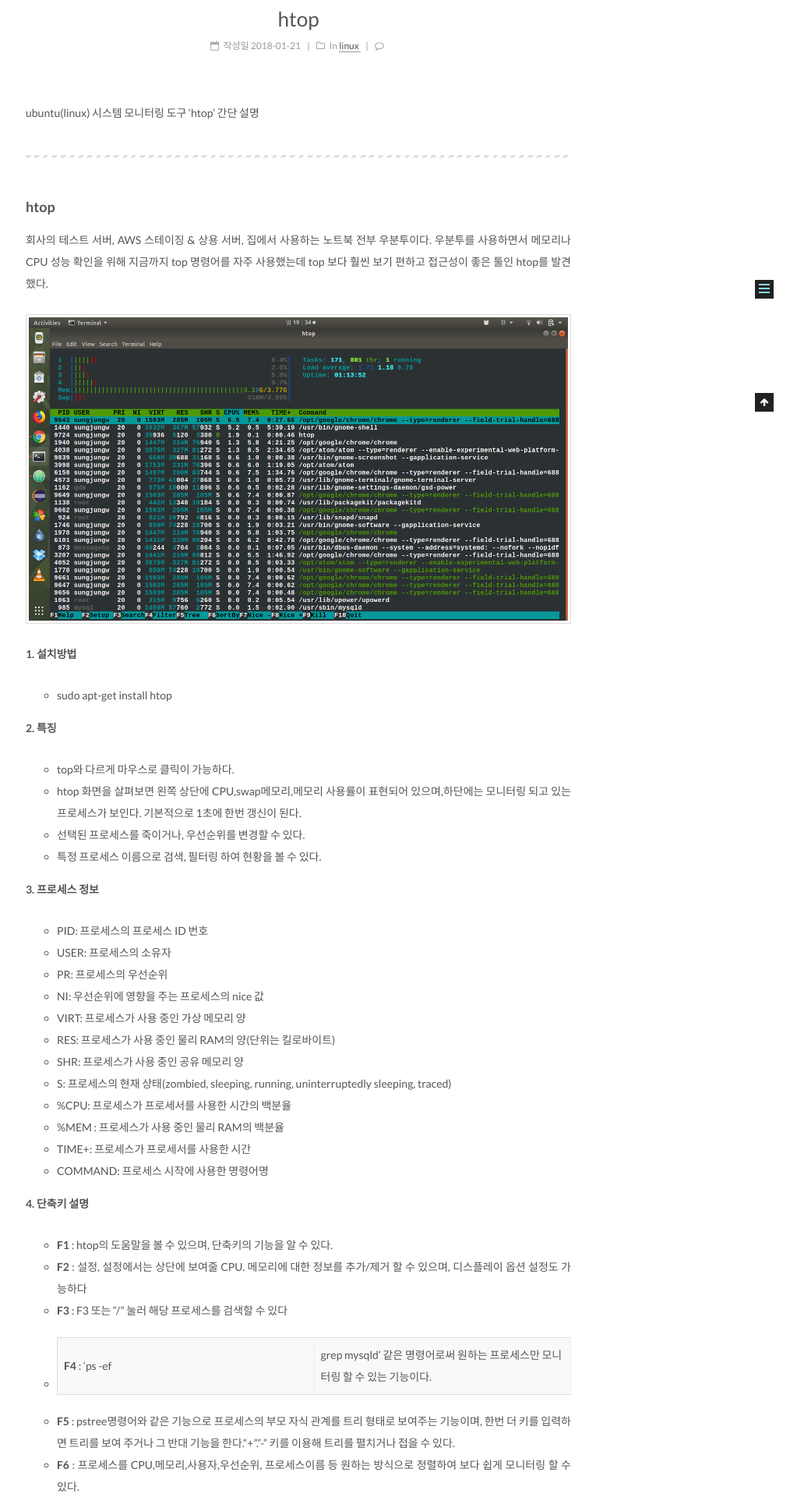
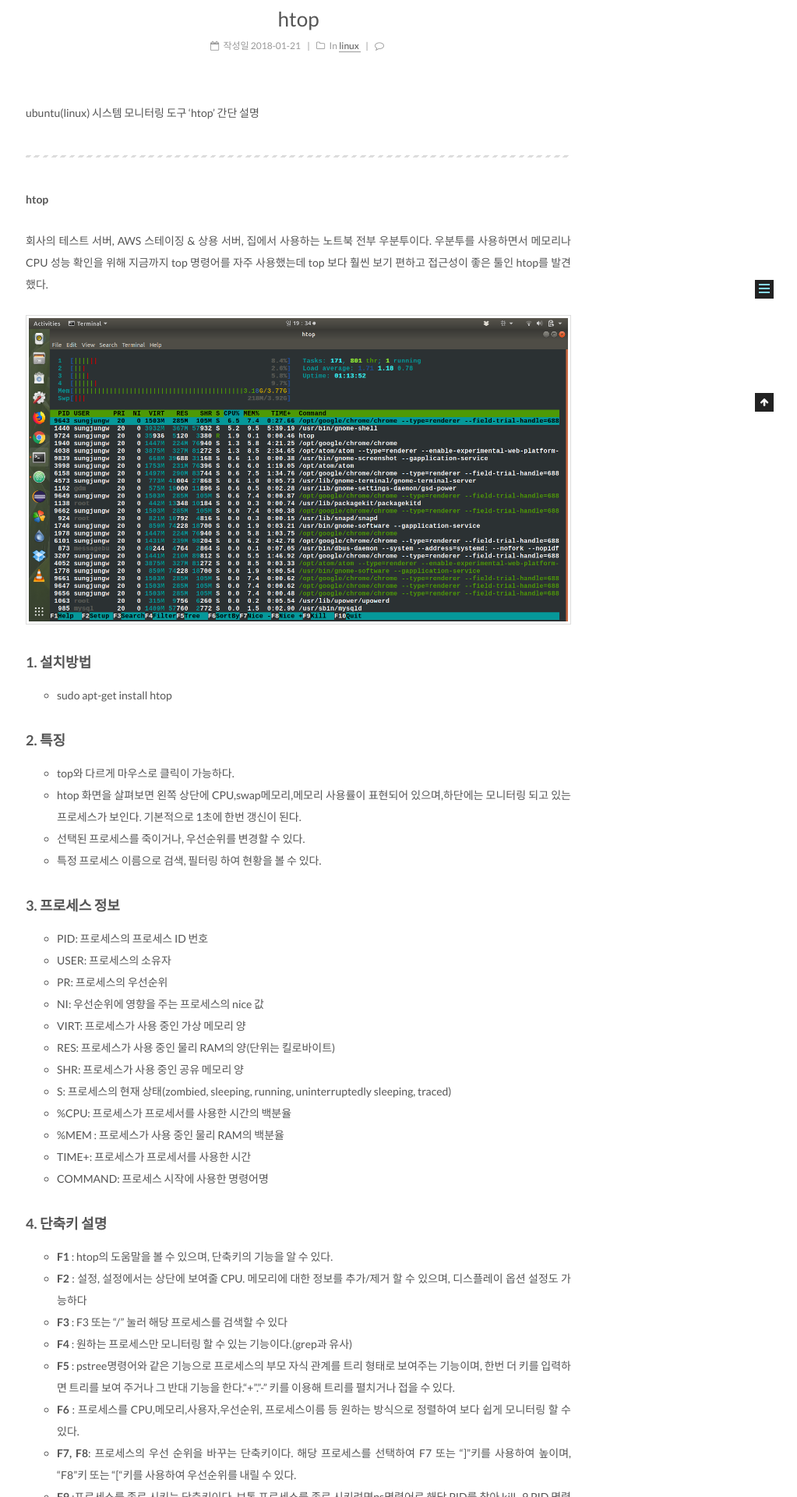
Before and after one commit to gwonsungjun/gwonsungjun.github.io, a Jekyll site: the page built from _posts/2018-01-21-htop.md, in a window 1280 px wide. Shown: the part 472-2392 px from the top of the page at 78% size, without its empty margins (257-1280 px from the left). Built offline with Jekyll 4.4.1, drawn with Linux system fonts in a browser that asks for light colours; comment, search, counter and statistics services are not loaded.

Commit message:
modify htop post

```diff
--- a/_posts/2018-01-21-htop.md
+++ b/_posts/2018-01-21-htop.md
@@ -10,22 +10,22 @@
 
 ---
 
-### htop
+**htop**
 
 회사의 테스트 서버, AWS 스테이징 & 상용 서버, 집에서 사용하는 노트북 전부 우분투이다. 우분투를 사용하면서 메모리나 CPU 성능 확인을 위해 지금까지 top 명령어를 자주 사용했는데 top 보다 훨씬 보기 편하고 접근성이 좋은 툴인 htop를 발견했다.
 
 ![htop](/assets/images/usingimages/htop.png)
 
-**1. 설치방법**
+### 1. 설치방법
 - sudo apt-get install htop
 
-**2. 특징**
+### 2. 특징
 - top와 다르게 마우스로 클릭이 가능하다.
 - htop 화면을 살펴보면 왼쪽 상단에 CPU,swap메모리,메모리 사용률이 표현되어 있으며,하단에는 모니터링 되고 있는 프로세스가 보인다. 기본적으로 1초에 한번 갱신이 된다.
 - 선택된 프로세스를 죽이거나, 우선순위를 변경할 수 있다.
 - 특정 프로세스 이름으로 검색, 필터링 하여 현황을 볼 수 있다.
 
-**3. 프로세스 정보**
+### 3. 프로세스 정보
 - PID: 프로세스의 프로세스 ID 번호
 - USER: 프로세스의 소유자
 - PR: 프로세스의 우선순위
@@ -39,11 +39,11 @@
 - TIME+: 프로세스가 프로세서를 사용한 시간
 - COMMAND: 프로세스 시작에 사용한 명령어명
 
-**4. 단축키 설명**
+### 4. 단축키 설명
 - **F1** : htop의 도움말을 볼 수 있으며, 단축키의 기능을 알 수 있다.
 - **F2** : 설정, 설정에서는 상단에 보여줄 CPU. 메모리에 대한 정보를 추가/제거 할 수 있으며, 디스플레이 옵션 설정도 가능하다
 - **F3** : F3 또는 “/” 눌러 해당 프로세스를 검색할 수 있다
-- **F4** : 'ps -ef | grep mysqld' 같은 명령어로써 원하는 프로세스만 모니터링 할 수 있는 기능이다.
+- **F4** : 원하는 프로세스만 모니터링 할 수 있는 기능이다.(grep과 유사)
 - **F5** : pstree명령어와 같은 기능으로 프로세스의 부모 자식 관계를 트리 형태로 보여주는 기능이며, 한번 더 키를 입력하면 트리를 보여 주거나 그 반대 기능을 한다.“+”.”-” 키를 이용해 트리를 펼치거나 접을 수 있다.
 - **F6** : 프로세스를 CPU,메모리,사용자,우선순위, 프로세스이름 등 원하는 방식으로 정렬하여 보다 쉽게 모니터링 할 수 있다.
 - **F7, F8**: 프로세스의 우선 순위을 바꾸는 단축키이다. 해당 프로세스를 선택하여 F7 또는 "]"키를 사용하여 높이며, "F8"키 또는 "["키를 사용하여 우선순위를 내릴 수 있다.
```
